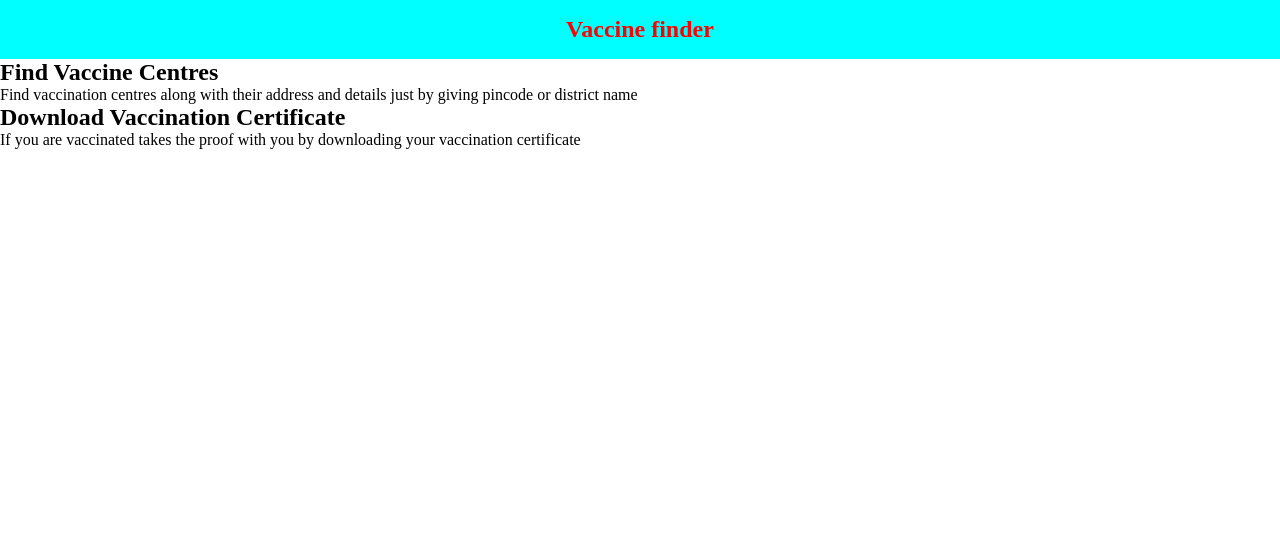
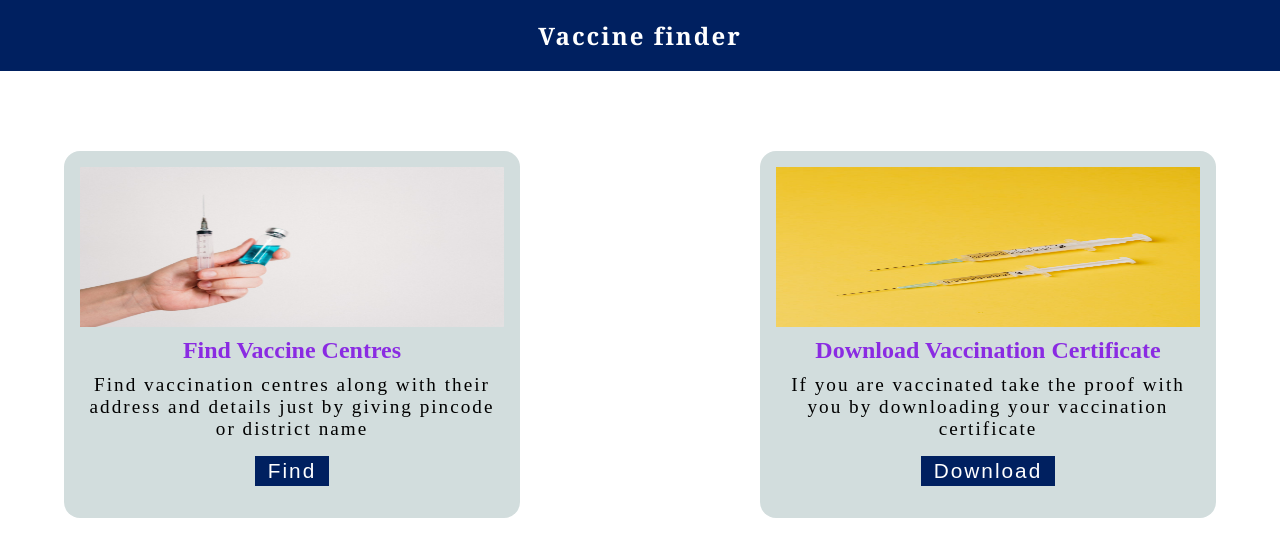
Before and after one commit to Sai-02/vaccine-finder, a React (Create React App) app: page / in a window 1280 px wide. Shown: the top 556 px of the page. Built offline with nearby package versions, Linux system fonts and the light colour scheme.

Commit message:
Hero section and Navbar added

```diff
--- a/src/App.css
+++ b/src/App.css
@@ -13,7 +13,87 @@ Navbar
 */
 .navbar {
   text-align: center;
+  padding: 1.2rem;
+  background: #002060;
+  color: white;
+  letter-spacing: 2px;
+  font-family: Cochin, Georgia, Times, "Times New Roman", serif;
+  font-size: 1rem;
+}
+
+/*
+==========================================
+
+Hero
+
+==========================================
+ */
+.hero {
   padding: 1rem;
-  background: aqua;
-  color: red;
+  display: grid;
+  gap: 3rem;
+  padding: 2.5rem;
 }
+
+.hero-article {
+  display: grid;
+  background: rgb(210, 221, 221);
+  padding: 1rem;
+  border-radius: 1rem;
+  webkit-transition: all 0.5s 0s ease-in-out;
+  -moz-transition: all 0.5s 0s ease-in-out;
+  -o-transition: all 0.5s 0s ease-in-out;
+  transition: all 0.5s 0s ease-in-out;
+}
+.hero-article:hover {
+  transform: scale(1.04);
+}
+.hero-article-img-container {
+  height: 10rem;
+}
+.hero-article h2 {
+  color: blueviolet;
+  text-align: center;
+  padding: 0.6rem;
+}
+.hero-article p {
+  text-align: center;
+  letter-spacing: 2px;
+  font-size: 1.2rem;
+}
+.hero-article-img {
+  width: 100%;
+  height: 100%;
+}
+.hero-article-btn-container {
+  padding: 1rem;
+  text-align: center;
+}
+.hero-article-btn {
+  border: none;
+  font-size: 1.3rem;
+  padding: 0.2rem 0.8rem;
+  background: #002060;
+  color: white;
+  letter-spacing: 2px;
+  transition: all 0.3s;
+}
+.hero-article-btn:hover {
+  cursor: pointer;
+}
+.hero-article-btn:active {
+  background: #010d25;
+}
+@media screen and (min-width: 700px) {
+  .hero {
+    grid-template-columns: 1fr 1fr;
+    gap: 5rem;
+    padding-top: 5rem;
+  }
+}
+@media screen and (min-width: 900px) {
+  .hero {
+    gap: 15rem;
+    padding: 5rem 4rem;
+  }
+}
--- a/src/Hero.js
+++ b/src/Hero.js
@@ -1,5 +1,7 @@
 import React from "react";
 import { useState } from "react";
+import vaccine from "./images/vaccine.jpeg";
+import vaccineCertificate from "./images/vaccine_certificate.jpeg";
 
 const Hero = () => {
   const [showVaccine, setShowVaccine] = useState(false);
@@ -8,18 +10,38 @@ const Hero = () => {
   return (
     <section className="hero">
       <article className="showVaccine hero-article">
+        <div className="hero-article-img-container">
+          <img
+            src={vaccine}
+            alt="Vaccine imge"
+            className="vaccine-img hero-article-img"
+          />
+        </div>
         <h2>Find Vaccine Centres</h2>
         <p>
           Find vaccination centres along with their address and details just by
           giving pincode or district name
         </p>
+        <div className="hero-article-btn-container">
+          <button className="hero-article-btn">Find</button>
+        </div>
       </article>
       <article className="showCertificate hero-article">
+        <div className="hero-article-img-container">
+          <img
+            src={vaccineCertificate}
+            alt="Vaccine image"
+            className="vaccine-img hero-article-img"
+          />
+        </div>
         <h2>Download Vaccination Certificate</h2>
         <p>
-          If you are vaccinated takes the proof with you by downloading your
+          If you are vaccinated take the proof with you by downloading your
           vaccination certificate
         </p>
+        <div className="hero-article-btn-container">
+          <button className="hero-article-btn">Download</button>
+        </div>
       </article>
     </section>
   );
```
Also changed, not shown: src/Navbar.js (+8 -8 lines), src/images/vaccine.jpeg (added), src/images/vaccine_certificate.jpeg (added).
